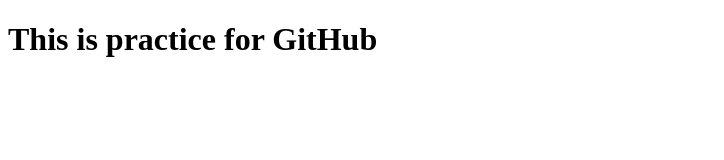
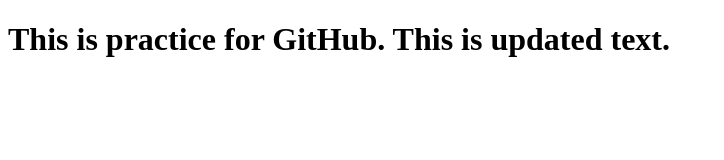
Before and after one commit to KellisSomerville/GitHib-Practice, a plain HTML site: page github-practice/index.html in a window 1280 px wide. Shown: the whole page, without its empty margins (0-724 px from the left). Drawn offline with Linux system fonts and the light colour scheme.

Commit message:
updated text

```diff
--- a/github-practice/index.html
+++ b/github-practice/index.html
@@ -7,6 +7,6 @@
     <title>Git Practice</title>
 </head>
 <body>
-   <h1>This is practice for GitHub</h1>
+   <h1>This is practice for GitHub. This is updated text.</h1>
 </body>
 </html>
```
